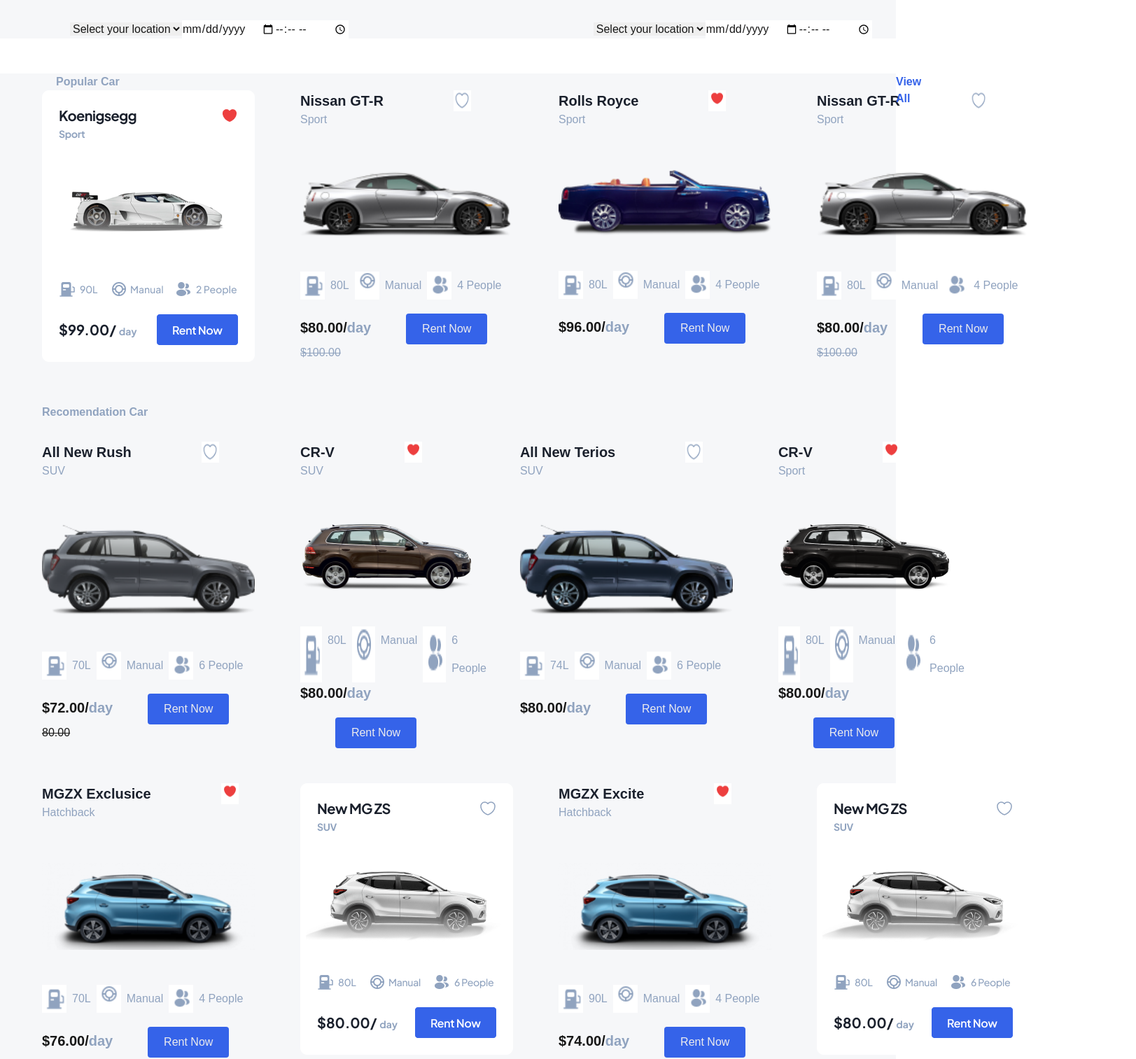
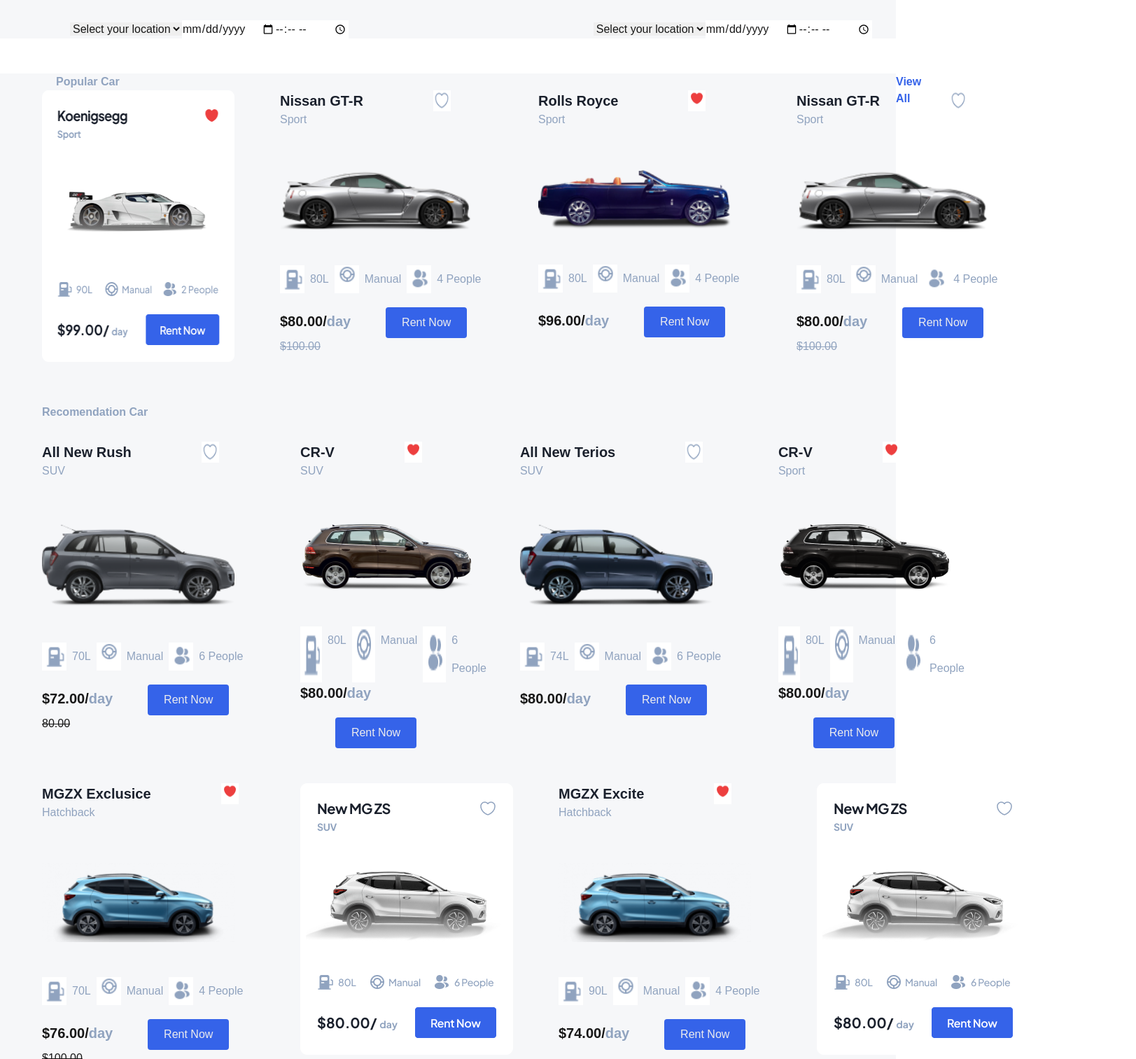
Before and after one commit to zaincoding/HackThon-Two, a Next.js app: page / in a window 1280 px wide. Shown: the part 567-2080 px from the top of the page at 70% size, 1623 px wide, since content can reach past the window. Built offline with nearby package versions, Linux system fonts and the light colour scheme.

Commit message:
Add files

```diff
--- a/components/Category/Header2.tsx
+++ b/components/Category/Header2.tsx
@@ -11,7 +11,7 @@
 <div className='h-[124px]  leading-[100px] border-[1px] relative'>
 
 
-<p className='md:ml-[1280px]  gap-5 mt-[40px] absolute hidden md:flex'>
+<p className='md:ml-[1080px]  gap-5 mt-[40px] absolute hidden md:flex'>
         <Image src='/images/icons/heart.PNG' alt='#' width={25} height={25} />
         <Image src='/images/icons/bell.PNG' alt='#' width={30} height={30} />
         <Image src='/images/icons/setting.PNG' alt='#' width={25} height={25} />
--- a/components/Footer/Footer.tsx
+++ b/components/Footer/Footer.tsx
@@ -14,7 +14,7 @@
 
 
 
-    <div className="md:ml-[700px] md:flex md:gap-[300px] md:absolute md:mt-[-90px] ml-[60px]">
+    <div className="md:ml-[450px] md:flex md:gap-[150px] md:absolute md:mt-[-90px] ml-[60px]">
     <div><span className="text-[20px] text-[#1A202C] font-semibold">About</span>
     <span className="text-[#13131399] font-medium">  <p>How it works</p>
           <p>Featured</p>
--- a/components/Header/Body/Body.tsx
+++ b/components/Header/Body/Body.tsx
@@ -15,7 +15,7 @@
 
         </div>
         <div  className='md:flex md:gap-[65px] md:ml-[60px] ml-[50px]'>
-            <Image src="/images/CarCat1/Catalog 1.png" alt="Catalog" width={304} height={100}/>
+            <Image src="/images/CarCat1/Catalog 1.png" alt="Catalog" width={275} height={100}/>
 
           <p className='w-[304px] h-[388px]'>
             <h1 className='font-bold text-[20px] text-[#1A202C] flex whitespace-nowrap'>Nissan GT-R
@@ -25,7 +25,7 @@
             </h1>
             <span className='text-[#90A3BF]'>Sport</span>
             <Link href="./Category">
-            <Image className='mt-[60px]' src="/images/CarCat1/car.png" alt="Catalog" width={304} height={100}/></Link>
+            <Image className='mt-[60px]' src="/images/CarCat1/car.png" alt="Catalog" width={275} height={100}/></Link>
             <span className='flex  gap-2 mt-[50px]'>
             <Image  src="/images/icons/Liter.PNG" alt="Catalog" width={35} height={35}/>
             <label className='leading-[40px] text-[#90A3BF]'>80L</label>
@@ -54,7 +54,7 @@
             </h1>
             <span className='text-[#90A3BF]'>Sport</span>
             <Link href="./Category">
-            <Image className='mt-[60px]' src="/images/CarCat1/Car1.png" alt="Catalog" width={304} height={100}/></Link>
+            <Image className='mt-[60px]' src="/images/CarCat1/Car1.png" alt="Catalog" width={275} height={100}/></Link>
             <span className='flex  gap-2 mt-[50px]'>
             <Image  src="/images/icons/Liter.PNG" alt="Catalog" width={35} height={35}/>
             <label className='leading-[40px] text-[#90A3BF]'>80L</label>
@@ -84,7 +84,7 @@
             </h1>
             <span className='text-[#90A3BF]'>Sport</span>
             <Link href="./Category">
-            <Image className='mt-[60px]' src="/images/CarCat1/car.png" alt="Catalog" width={304} height={100}/></Link>
+            <Image className='mt-[60px]' src="/images/CarCat1/car.png" alt="Catalog" width={275} height={100}/></Link>
             <span className='flex  gap-2 mt-[50px]'>
             <Image  src="/images/icons/Liter.PNG" alt="Catalog" width={35} height={35}/>
             <label className='leading-[40px] text-[#90A3BF]'>80L</label>
@@ -123,7 +123,7 @@
             </h1>
             <span className='text-[#90A3BF]'>SUV</span>
             <Link href="./Category">
-            <Image className='mt-[60px]' src="/images/CarCat1/CarCat2/Car1.png" alt="Catalog" width={304} height={100}/></Link>
+            <Image className='mt-[60px]' src="/images/CarCat1/CarCat2/Car1.png" alt="Catalog" width={275} height={100}/></Link>
             <span className='flex  gap-2 mt-[50px]'>
             <Image  src="/images/icons/Liter.PNG" alt="Catalog" width={35} height={35}/>
             <label className='leading-[40px] text-[#90A3BF]'>70L</label>
@@ -158,7 +158,7 @@
             </h1>
             <span className='text-[#90A3BF]'>SUV</span>
             <Link href="./Category">
-            <Image className='mt-[60px]' src="/images/CarCat1/CarCat2/Car2.png" alt="Catalog" width={304} height={100}/></Link>
+            <Image className='mt-[60px]' src="/images/CarCat1/CarCat2/Car2.png" alt="Catalog" width={275} height={100}/></Link>
             <span className='flex  gap-2 mt-[50px]'>
             <Image  src="/images/icons/Liter.PNG" alt="Catalog" width={35} height={35}/>
             <label className='leading-[40px] text-[#90A3BF]'>80L</label>
@@ -186,7 +186,7 @@
             </h1>
             <span className='text-[#90A3BF]'>SUV</span>
             <Link href="./Category">
-            <Image className='mt-[60px]' src="/images/CarCat1/CarCat2/Car3.png" alt="Catalog" width={304} height={100}/></Link>
+            <Image className='mt-[60px]' src="/images/CarCat1/CarCat2/Car3.png" alt="Catalog" width={275} height={100}/></Link>
             <span className='flex  gap-2 mt-[50px]'>
             <Image  src="/images/icons/Liter.PNG" alt="Catalog" width={35} height={35}/>
             <label className='leading-[40px] text-[#90A3BF]'>74L</label>
@@ -216,7 +216,7 @@
             </h1>
             <span className='text-[#90A3BF]'>Sport</span>
             <Link href="./Category">
-            <Image className='mt-[60px]' src="/images/CarCat1/CarCat2/car4.png" alt="Catalog" width={304} height={100}/></Link>
+            <Image className='mt-[60px]' src="/images/CarCat1/CarCat2/Car4.png" alt="Catalog" width={275} height={100}/></Link>
             <span className='flex  gap-2 mt-[50px]'>
             <Image  src="/images/icons/Liter.PNG" alt="Catalog" width={35} height={35}/>
             <label className='leading-[40px] text-[#90A3BF]'>80L</label>
@@ -255,7 +255,7 @@
             </h1>
             <span className='text-[#90A3BF]'>Hatchback</span>
             <Link href="./Category">
-            <Image className='mt-[60px]' src="/images/CarCat1/CarCat3/Car1.png" alt="Catalog" width={304} height={100}/></Link>
+            <Image className='mt-[60px]' src="/images/CarCat1/CarCat3/Car1.png" alt="Catalog" width={275} height={100}/></Link>
             <span className='flex  gap-2 mt-[50px]'>
             <Image  src="/images/icons/Liter.PNG" alt="Catalog" width={35} height={35}/>
             <label className='leading-[40px] text-[#90A3BF]'>70L</label>
@@ -296,7 +296,7 @@
             </h1>
             <span className='text-[#90A3BF]'>Hatchback</span>
             <Link href="./Category">
-            <Image className='mt-[60px]' src="/images/CarCat1/CarCat3/Car1.png" alt="Catalog" width={304} height={100}/></Link>
+            <Image className='mt-[60px]' src="/images/CarCat1/CarCat3/Car1.png" alt="Catalog" width={275} height={100}/></Link>
             <span className='flex  gap-2 mt-[50px]'>
             <Image  src="/images/icons/Liter.PNG" alt="Catalog" width={35} height={35}/>
             <label className='leading-[40px] text-[#90A3BF]'>90L</label>
```
Also changed, not shown: components/Category/Header/Body2/Body2.tsx (+8 -8 lines).
